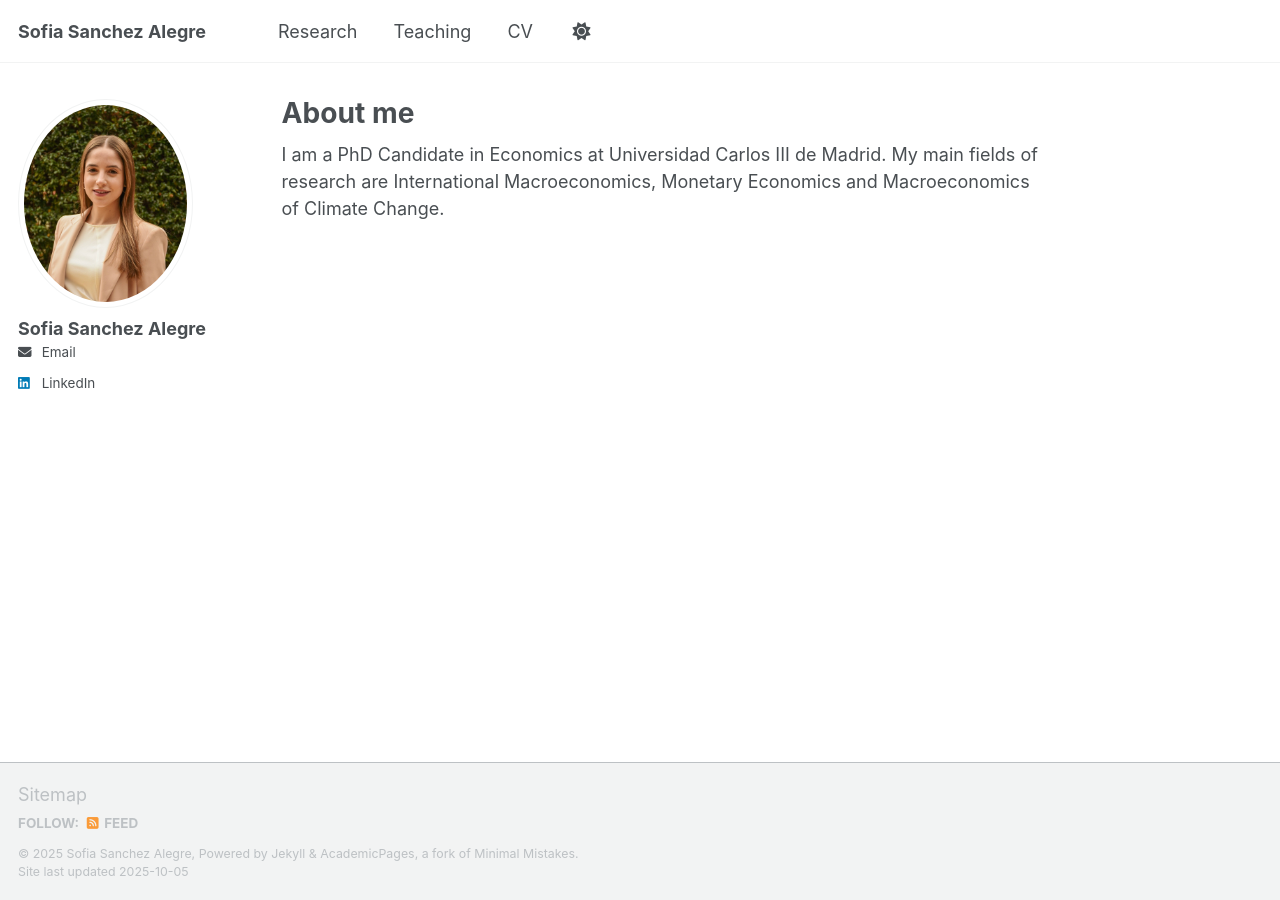
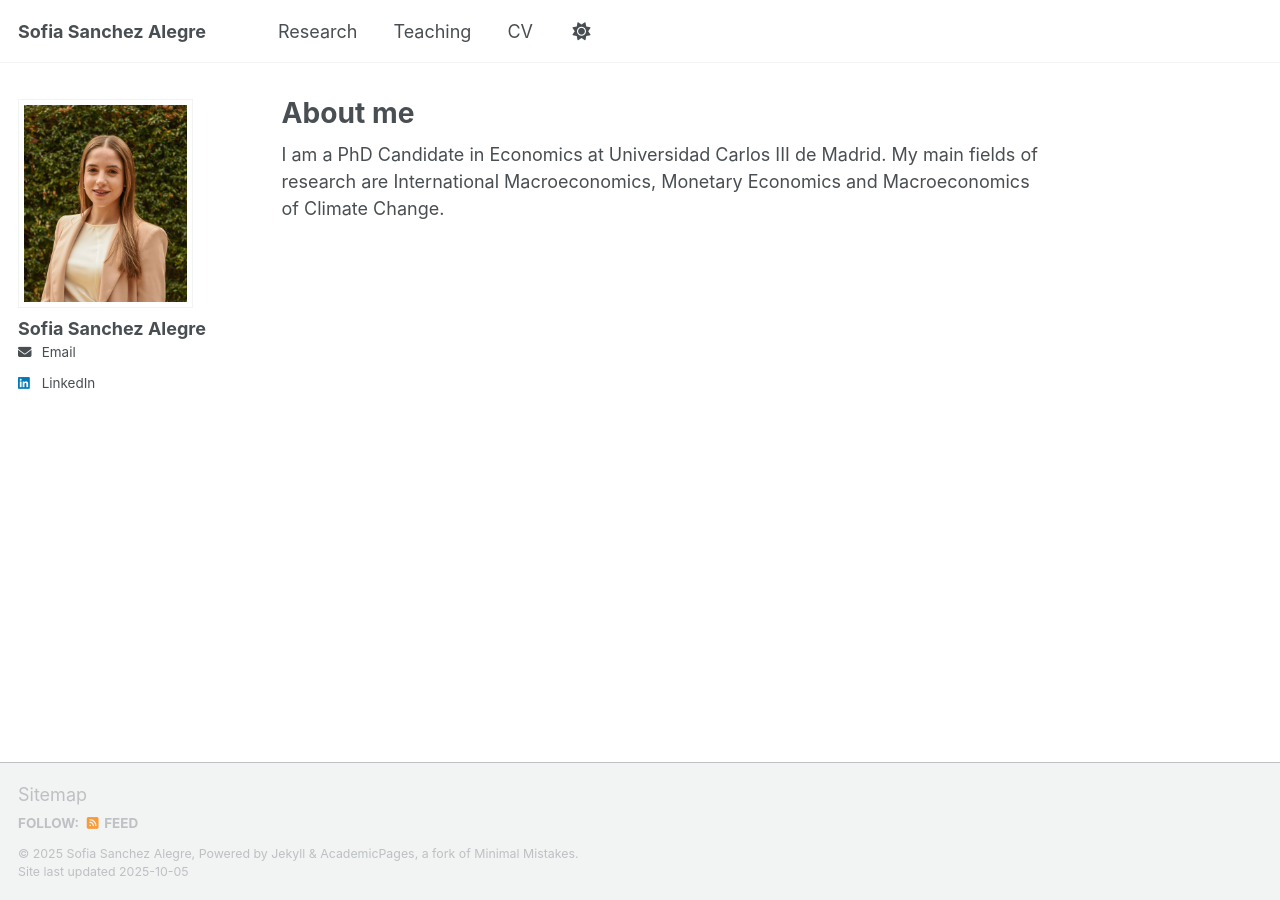
Before and after one commit to sofiasanchezalegre/sofiasanchezalegre.github.io, a Jekyll site: the page built from _pages/about.md, in a window 1280 px wide. Built offline with Jekyll 4.4.1, drawn with Linux system fonts in a browser that asks for light colours; a script that is not in the unit is left out.

Commit message:
Update main.scss

```diff
--- a/assets/css/main.scss
+++ b/assets/css/main.scss
@@ -3,9 +3,8 @@
 
 /*
  * This file controls what is imported from /_sass
- *
- * Note that the files are processed in the order they are imported, so they are partly
-   sorted by the dependencies. Also, the first two lines of the file are required by Jekyll.
+ * The first two lines (YAML front matter) are REQUIRED by Jekyll.
+ * Imports below follow the AcademicPages / Minimal Mistakes structure.
  */
 
 @import
@@ -41,3 +40,34 @@
   "vendor/font-awesome/solid",
   "vendor/font-awesome/brands"
 ;
+
+/* ----------------------------------------------------------------------
+   Custom overrides
+   ---------------------------------------------------------------------- */
+
+/* Hide the meta line (date / read time / commas) ONLY on the Teaching page */
+.page-teaching .page__meta,
+.page-teaching .page__inner-wrap > .page__meta {
+  display: none !important;
+}
+
+/* Also hide the share block on Teaching (belt & suspenders) */
+.page-teaching .page__share {
+  display: none !important;
+}
+
+/* Hide Previous/Next pagination buttons site-wide */
+.pagination--post {
+  display: none !important;
+}
+
+/* Make the author photo square everywhere it appears */
+.author__avatar,
+.author__avatar img,
+.sidebar .author__avatar img,
+.page__hero .author__avatar img {
+  border-radius: 0 !important;
+  box-shadow: none !important;
+  -webkit-mask-image: none !important;
+  mask-image: none !important;
+}
```
Lines whose indentation alone changed are shown as unchanged.
